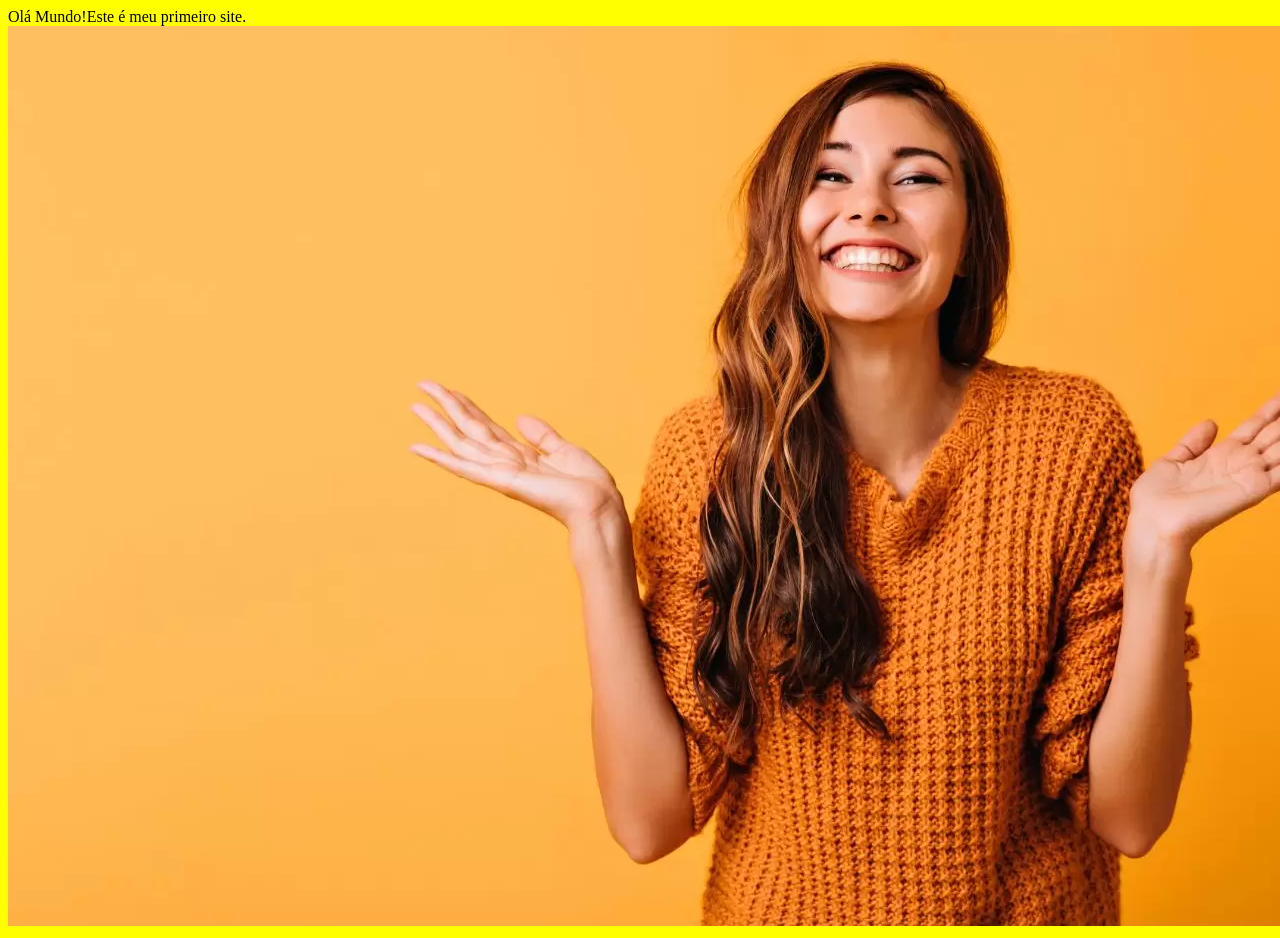
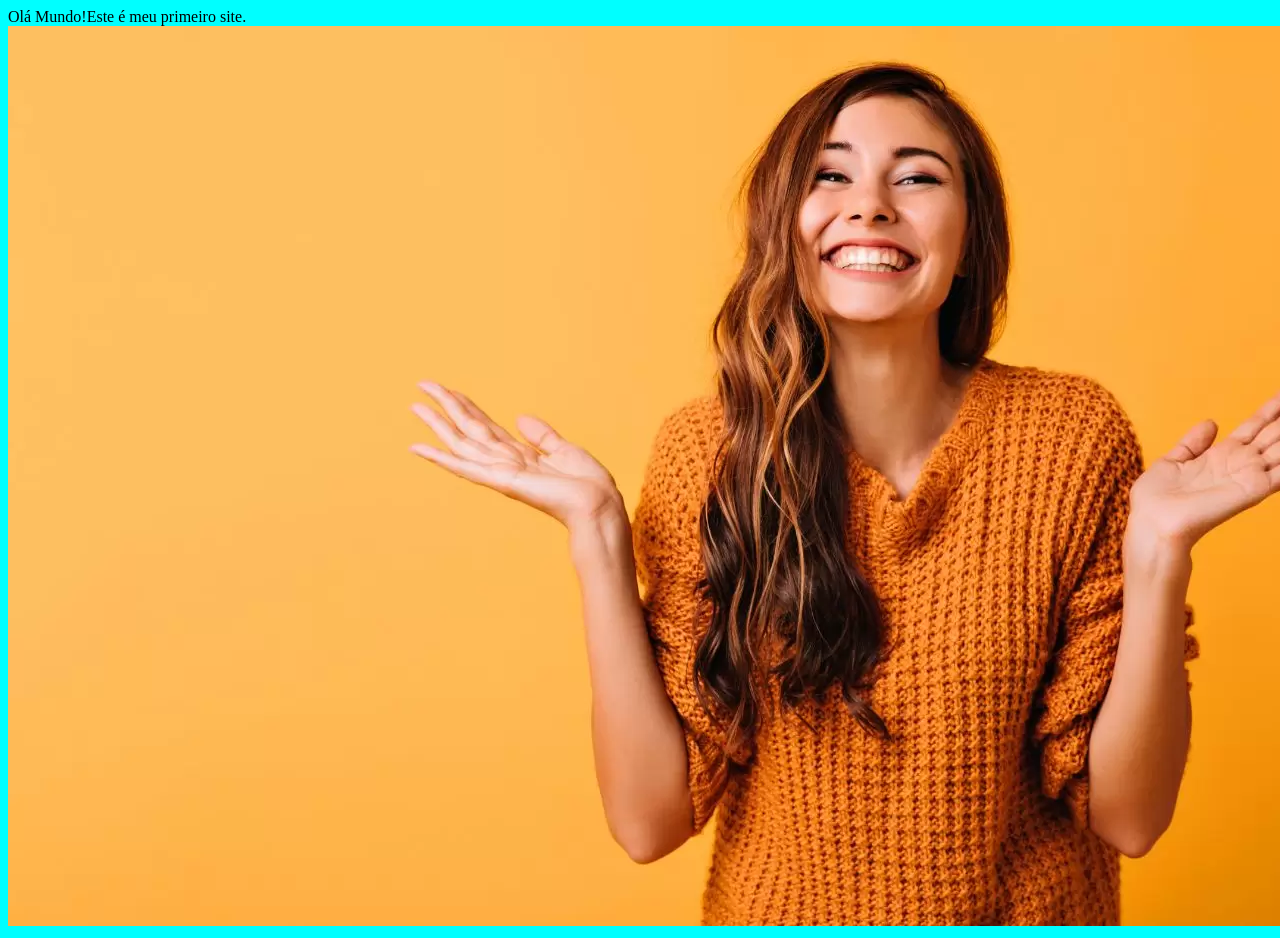
Before and after one commit to anaclarabatemarque-oss/Projeto-Web-1, a plain HTML site: page semana 1/index.html in a window 1280 px wide. Shown: the top 938 px of the page. Drawn offline with Linux system fonts and the light colour scheme.

Commit message:
Segunda versão do site

```diff
--- a/semana 1/index.html
+++ b/semana 1/index.html
@@ -7,7 +7,7 @@
     <link rel="stylesheet" href="style.css">
 </head>
 <body>
-    Olá Mundo!Este é meu primeiro site.
+    Olá Mundo!Este é meu primeiro site. <br>
     <img src="pessoa.jpg.webp" alt="" >
 </body>
 </html>
--- a/semana 1/style.css
+++ b/semana 1/style.css
@@ -1,3 +1,3 @@
 body{
- background-color: yellow;
+ background-color: cyan;
 }
```
